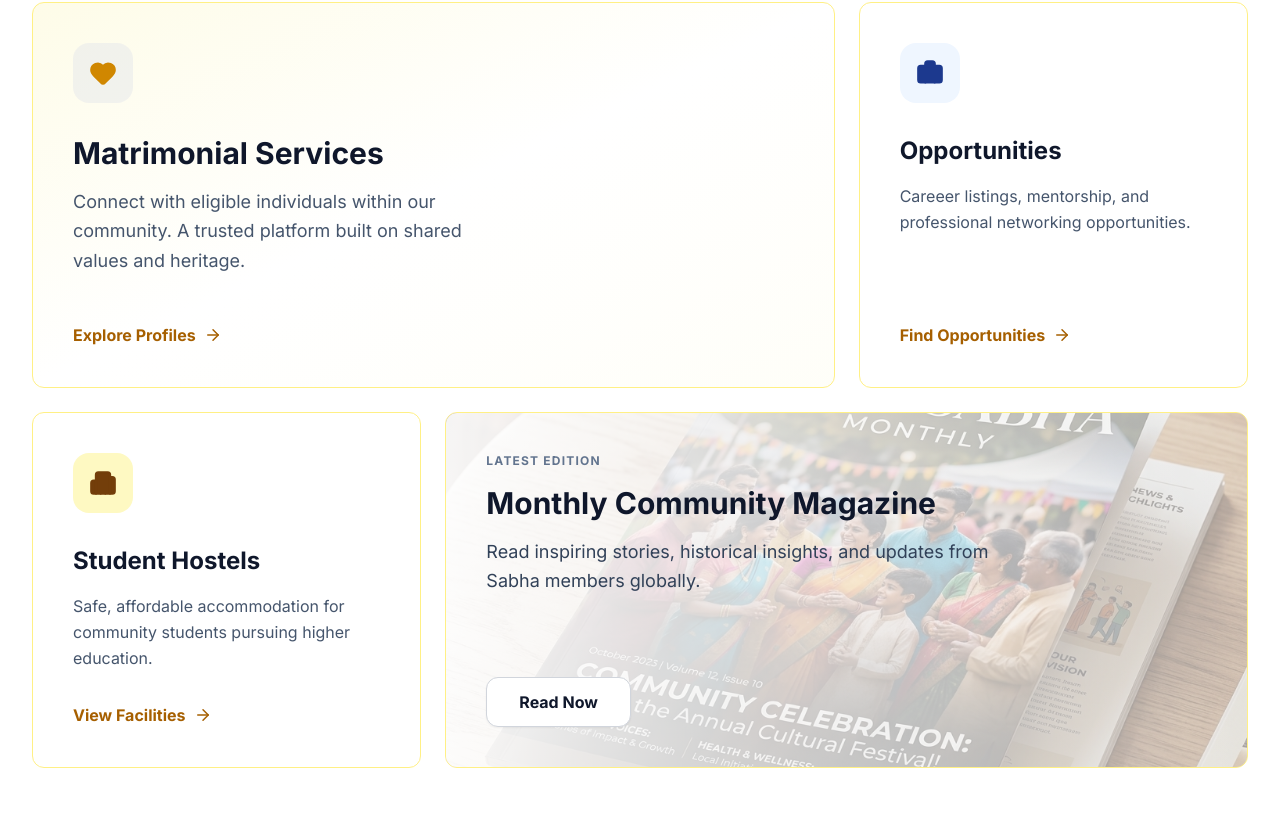
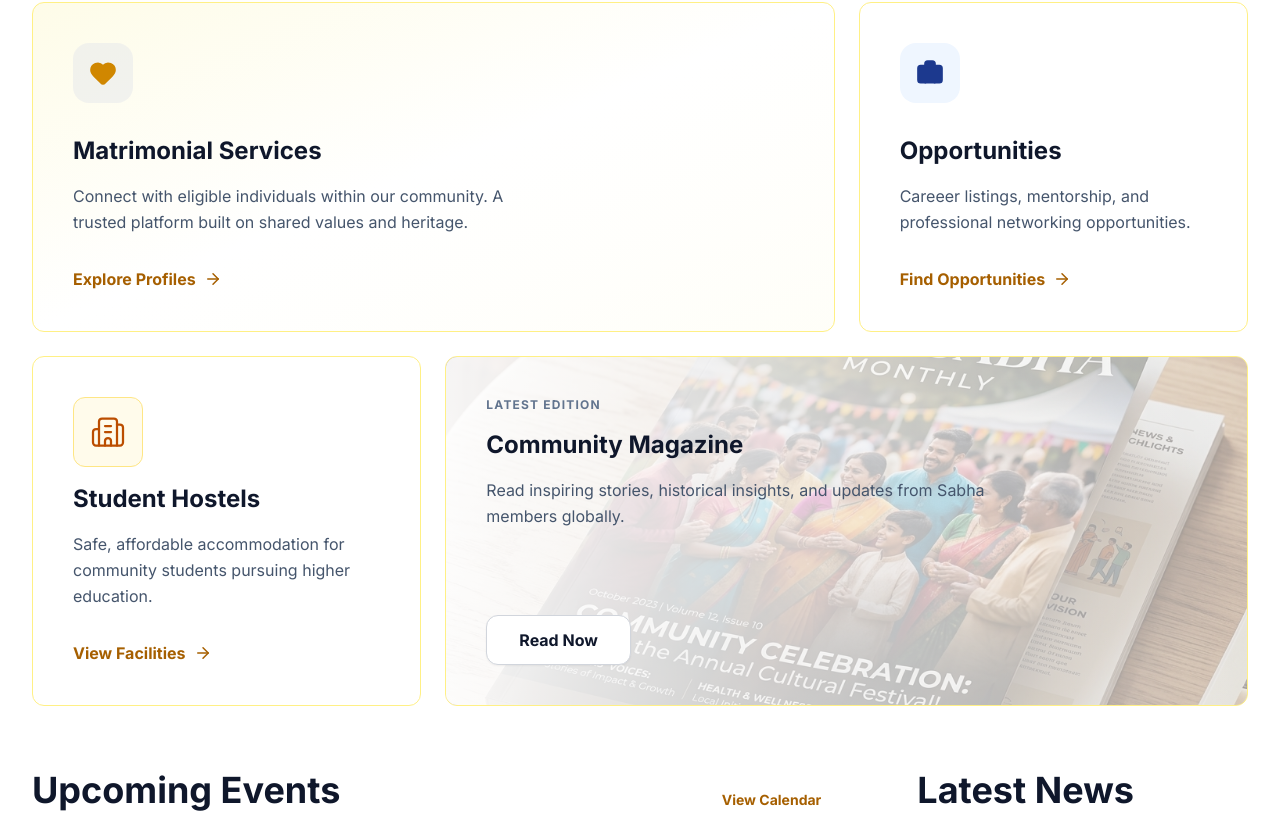
Before and after one commit to smtechandservices/sahu, a Next.js app in the folder frontend/: page / in a window 1280 px wide. Shown: the part 1655-2468 px from the top of the page. Built offline with nearby package versions, Linux system fonts and the light colour scheme; no server answers.

Commit message:
feat: update Services component UI with refactored cards, new icons, and adjusted typography

```diff
--- a/frontend/components/Home/Services.jsx
+++ b/frontend/components/Home/Services.jsx
@@ -1,6 +1,6 @@
 import Link from 'next/link';
 import Image from 'next/image';
-import { Heart, Briefcase, Building2, ArrowRight } from 'lucide-react';
+import { Heart, Briefcase, Building2, ArrowRight, Mars, Venus } from 'lucide-react';
 
 const Services = () => {
   return (
@@ -27,8 +27,8 @@ const Services = () => {
               <div className="bg-gray-200/50 p-4 rounded-lg w-fit mb-8">
                 <Heart className="text-yellow-600 fill-yellow-600" size={28} />
               </div>
-              <h3 className="text-3xl font-bold mb-4 text-slate-900">Matrimonial Services</h3>
-              <p className="text-slate-600 text-lg leading-relaxed mb-12 max-w-md">
+              <h3 className="text-2xl font-bold mb-4 text-slate-900">Matrimonial Services</h3>
+              <p className="text-slate-600 text-base leading-relaxed mb-8 max-w-md">
                 Connect with eligible individuals within our community. A trusted platform built on shared values and heritage.
               </p>
               <Link href="/matrimonial" className="mt-auto text-yellow-700 font-bold flex items-center gap-2 group/link">
@@ -44,7 +44,7 @@ const Services = () => {
               <Briefcase className="text-blue-900 fill-blue-900" size={28} />
             </div>
             <h3 className="text-2xl font-bold mb-4 text-slate-900">Opportunities</h3>
-            <p className="text-slate-600 leading-relaxed mb-8">
+            <p className="text-slate-600 text-base leading-relaxed mb-8">
               Careeer listings, mentorship, and professional networking opportunities.
             </p>
             <Link href="/career" className="mt-auto text-yellow-700 font-bold flex items-center gap-2 group/link">
@@ -54,11 +54,13 @@ const Services = () => {
 
           {/* Student Hostels */}
           <div className="bg-white p-10 rounded-xl border border-yellow-200 hover:shadow-lg transition-all duration-500 flex flex-col group">
-            <div className="bg-yellow-100 p-4 rounded-lg w-fit mb-8">
-              <Building2 className="text-yellow-900 fill-yellow-900" size={28} />
+            {/* Building Icon - prominent */}
+            <div className="bg-amber-50 border border-amber-200 p-4 rounded-xl w-fit mb-4 group-hover:bg-amber-100 transition-colors duration-300">
+              <Building2 className="text-amber-700" size={36} strokeWidth={1.5} />
+
             </div>
             <h3 className="text-2xl font-bold mb-4 text-slate-900">Student Hostels</h3>
-            <p className="text-slate-600 leading-relaxed mb-8">
+            <p className="text-slate-600 text-base leading-relaxed mb-8">
               Safe, affordable accommodation for community students pursuing higher education.
             </p>
             <Link href="/accommodation" className="mt-auto text-yellow-700 font-bold flex items-center gap-2 group/link">
@@ -70,7 +72,7 @@ const Services = () => {
           <div className="md:col-span-2 bg-gray-100 p-10 rounded-xl border border-yellow-200 relative overflow-hidden group hover:shadow-lg transition-all duration-500">
             {/* Background Image/Overlay */}
             <div className="absolute inset-0 z-0 opacity-40">
-               <Image
+              <Image
                 src="/assets/magazine-mockup.png"
                 alt="Magazine Background"
                 fill
@@ -84,8 +86,8 @@ const Services = () => {
               <span className="text-slate-500 font-bold tracking-widest text-xs uppercase mb-4 block">
                 LATEST EDITION
               </span>
-              <h3 className="text-3xl font-bold mb-4 text-slate-900">Monthly Community Magazine</h3>
-              <p className="text-slate-700 text-lg leading-relaxed mb-8">
+              <h3 className="text-2xl font-bold mb-4 text-slate-900">Community Magazine</h3>
+              <p className="text-slate-600 text-base leading-relaxed mb-8">
                 Read inspiring stories, historical insights, and updates from Sabha members globally.
               </p>
               <Link href="/magazine" className="mt-auto w-fit bg-white border border-gray-300 px-8 py-3 rounded-md font-bold text-slate-900 hover:bg-slate-50 transition-colors shadow-sm">
```
